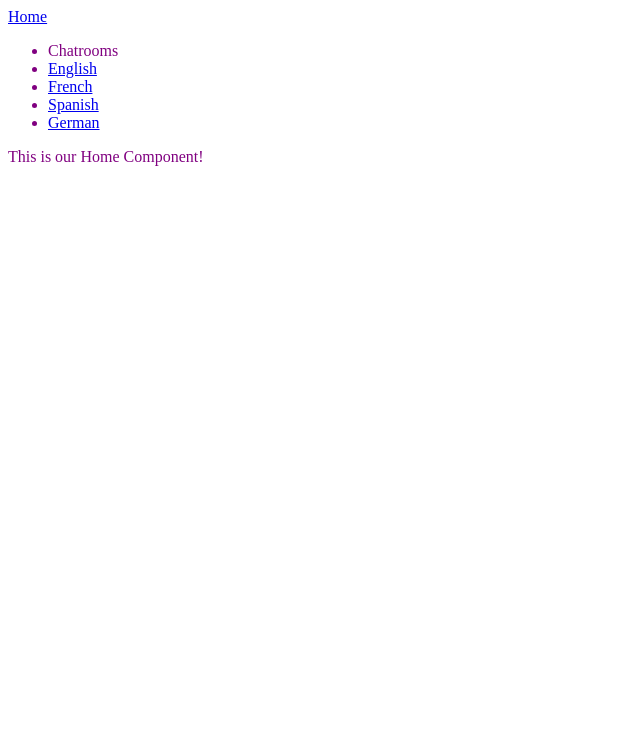
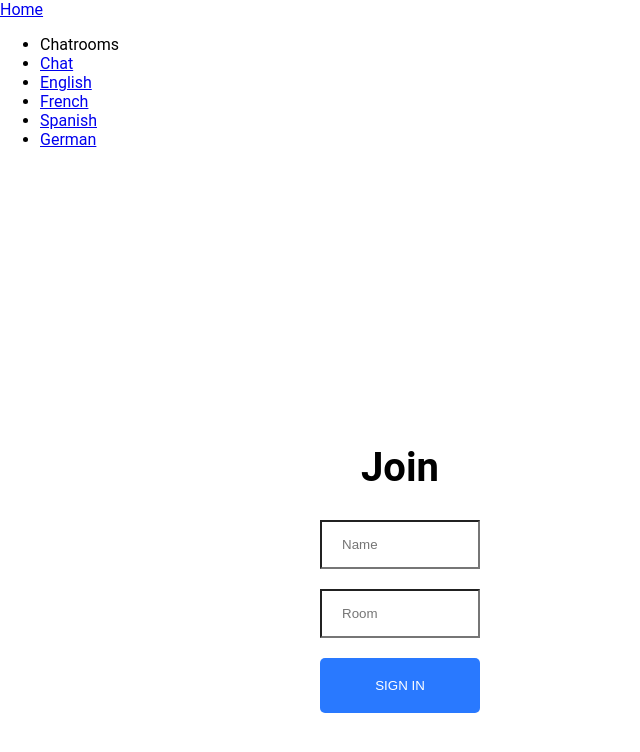
Before and after one commit to Team-Wobbegong/Chationary, a React app: page / in a window 1280 px wide. Shown: the top 752 px of the page, without its empty margins (0-640 px from the left). Built offline with nearby package versions, Linux system fonts and the light colour scheme.

Commit message:
add chat component & connect socket front end & back end

```diff
--- a/src/components/App.jsx
+++ b/src/components/App.jsx
@@ -1,7 +1,7 @@
 import React, { Component } from 'react';
 import { Route, Switch, Redirect } from 'react-router-dom';
-import ChatBoard from './ChatBoard';
 import Home from './Home';
+import Chat from './Chat';
 import MainNav from './MainNav';
 
 class App extends Component {
@@ -11,12 +11,8 @@ class App extends Component {
         <MainNav />
         <div className="router">
           <Switch>
-            <Route exact path="/">
-              <Home />
-            </Route>
-            <Route exact path="/en">
-              <ChatBoard />
-            </Route>
+            <Route exact path="/" component={Home} />
+            <Route exact path="/chat" component={Chat} />
           </Switch>
         </div>
       </div>
--- /dev/null
+++ b/src/components/Chat.jsx
@@ -0,0 +1,31 @@
+import React, { useState, useEffect } from 'react';
+import queryString from 'query-string';
+import io from 'socket.io-client';
+
+let socket;
+const endpoint = 'localhost:8080';
+
+const Chat = ({ location }) => {
+  const [name, setName] = useState('');
+  const [room, setRoom] = useState('');
+
+  useEffect(() => {
+    const { name, room } = queryString.parse(location.search);
+
+    socket = io(endpoint);
+
+    socket.on('connect', () => {
+      console.log('Frontend socket.id => ', socket.id);
+    });
+
+    socket.emit('join', { name, room }, () => {});
+
+    setName(name);
+    setRoom(room);
+
+    console.log('socket => ', socket);
+  }, [endpoint, location.search]);
+
+  return <div>Chat</div>;
+};
+export default Chat;
--- a/src/components/ChatBoard.jsx
+++ b/src/components/ChatBoard.jsx
@@ -1,7 +1,6 @@
 import React, { Component } from 'react';
 import API from './API';
-import InputForm from './InputForm';
-import Messages from './Messages';
+import Chat from './Chat';
 
 export default class ChatBoard extends Component {
   render() {
@@ -9,8 +8,7 @@ export default class ChatBoard extends Component {
       <div>
         This is our ChatBoard Component
         <API />
-        <Messages />
-        <InputForm />
+        <Chat />
       </div>
     );
   }
--- a/src/components/Home.jsx
+++ b/src/components/Home.jsx
@@ -1,7 +1,41 @@
-import React, { Component } from 'react';
+import React, { useState } from 'react';
+import { Link } from 'react-router-dom';
 
-export default class Home extends Component {
-  render() {
-    return <div>This is our Home Component!</div>;
-  }
-}
+const Home = () => {
+  const [name, setName] = useState('');
+  const [room, setRoom] = useState('');
+
+  return (
+    <div className="homeOuterContainer">
+      <div className="homeInnerContainer">
+        <h1 className="heading">Join</h1>
+        <div>
+          <input
+            placeholder="Name"
+            className="homeInput"
+            type="text"
+            onChange={(e) => setName(e.target.value)}
+          />
+        </div>
+        <div>
+          <input
+            placeholder="Room"
+            className="homeInput"
+            type="text"
+            onChange={(event) => setRoom(event.target.value)}
+          />
+        </div>
+        <Link
+          onClick={(e) => (!name || !room ? e.preventDefault() : null)}
+          to={`/chat?name=${name}&room=${room}`}
+        >
+          <button className={'button'} type="submit">
+            Sign In
+          </button>
+        </Link>
+      </div>
+    </div>
+  );
+};
+
+export default Home;
--- a/src/components/InputForm.jsx
+++ /dev/null
@@ -1,7 +0,0 @@
-import React, { Component } from 'react'
-
-export default class InputForm extends Component {
-  render() {
-    return <div>This is our InputForm Component!</div>;
-  }
-}
--- a/src/components/MainNav.jsx
+++ b/src/components/MainNav.jsx
@@ -10,6 +10,11 @@ export default class MainNav extends Component {
         </Link>
         <ul>
           <li>Chatrooms</li>
+          <li>
+            <Link to="/Chat" className="navbar" id="nav">
+              Chat
+            </Link>
+          </li>
           <li>
             <Link to="/en" className="navbar" id="nav2">
               English
--- a/src/components/Messages.jsx
+++ /dev/null
@@ -1,7 +0,0 @@
-import React, { Component } from 'react'
-
-export default class Messages extends Component {
-  render() {
-    return <div>This is our Messages Component!</div>;
-  }
-}
--- /dev/null
+++ b/src/styles/_Home.css
@@ -0,0 +1,49 @@
+* {
+  box-sizing: border-box;
+}
+
+html,
+body {
+  font-family: 'Roboto', sans-serif;
+  width: 100vh;
+  height: 100vh;
+  padding: 0;
+  margin: 0;
+}
+
+.homeOuterContainer {
+  display: flex;
+  justify-content: center;
+  text-align: center;
+  height: 100vh;
+  align-items: center;
+}
+
+.homeInnerContainer {
+  width: 20%;
+}
+
+.homeInput {
+  border-radius: 0;
+  padding: 15px 20px;
+  width: 100%;
+  margin-bottom: 20px;
+}
+
+.heading {
+  color: black;
+  font-size: 2.5em;
+  border-bottom: 2px solid white;
+}
+
+.button {
+  color: #fff;
+  text-transform: uppercase;
+  text-decoration: none;
+  background: #2979ff;
+  padding: 20px;
+  border-radius: 5px;
+  display: inline-block;
+  border: none;
+  width: 100%;
+}
--- a/src/styles/application.css
+++ b/src/styles/application.css
@@ -1,5 +1,2 @@
-@import '_app';
-
-body {
-  color: purple;
-}
+@import '_App';
+@import '_Home';
```
Also changed, not shown: package.json (+7 -1 lines), .babelrc, 2 other files (tests, documents, lock files or other folders).
